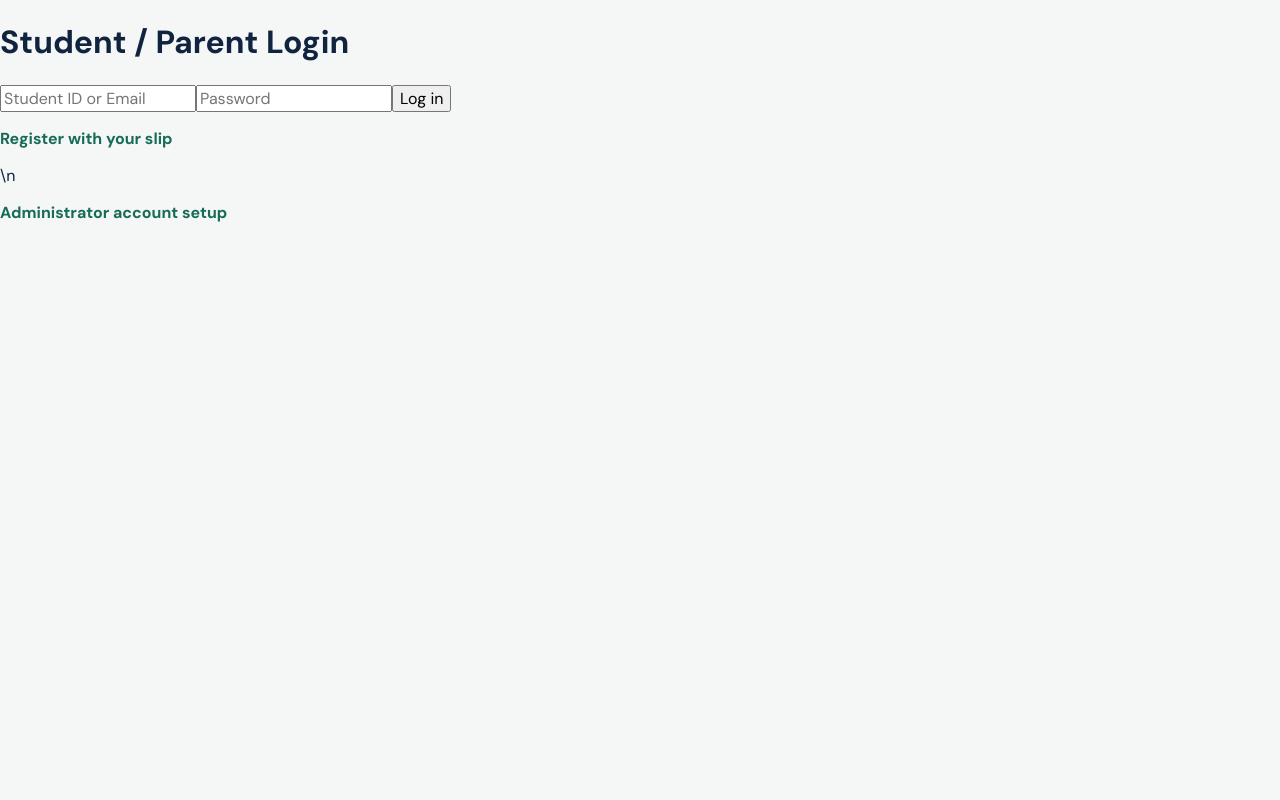
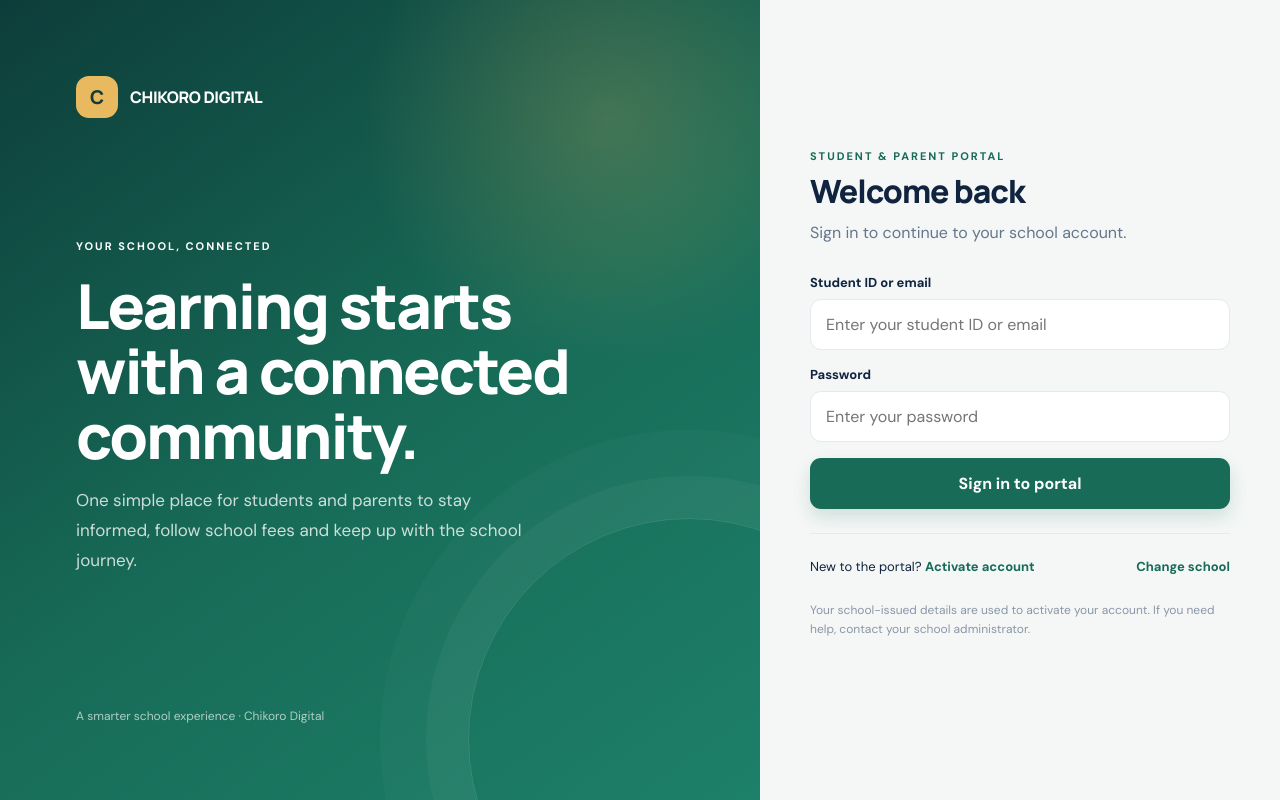
Before and after one commit to Mishtino/Chikoro-Digital, a Next.js app in the folder web/: page /portal/login in a window 1280 px wide. Built offline with nearby package versions, Linux system fonts and the light colour scheme; no server answers.

Commit message:
Redesign Chikoro Digital portal authentication screens

```diff
--- a/web/pages/portal/login.js
+++ b/web/pages/portal/login.js
@@ -1,42 +1,41 @@
 import { useRouter } from 'next/router';
 import { useState } from 'react';
-import { api } from '../../lib/api';
 
 export default function PortalLogin() {
   const router = useRouter();
   const [email, setEmail] = useState('');
   const [password, setPassword] = useState('');
   const [error, setError] = useState('');
+  const [loading, setLoading] = useState(false);
   async function submit(e) {
-    e.preventDefault();
+    e.preventDefault(); setError(''); setLoading(true);
     try {
-      const form = new URLSearchParams();
-      form.append('username', email);
-      form.append('password', password);
-      const res = await fetch(`${process.env.NEXT_PUBLIC_API_URL || 'http://localhost:8000'}/auth/login`, {
-        method: 'POST',
-        body: form,
-      });
+      const form = new URLSearchParams(); form.append('username', email); form.append('password', password);
+      const res = await fetch(`${process.env.NEXT_PUBLIC_API_URL || 'http://localhost:8000'}/auth/login`, { method: 'POST', body: form });
       const data = await res.json();
-      if (!res.ok) throw new Error(data.detail || 'Login failed');
-      localStorage.setItem('token', data.access_token);
-      router.push('/portal/fees');
-    } catch (err) {
-      setError(err.message);
-    }
+      if (!res.ok) throw new Error(data.detail || 'We could not sign you in. Check your details and try again.');
+      localStorage.setItem('token', data.access_token); router.push('/portal/fees');
+    } catch (err) { setError(err.message); } finally { setLoading(false); }
   }
   return (
-    <div className="container">
-      <div className="card">
-        <h1>Student / Parent Login</h1>
-        {error && <div className="error">{error}</div>}
+    <main className="auth-shell">
+      <section className="auth-visual">
+        <div className="brand-lockup"><span className="brand-mark">C</span><span>CHIKORO DIGITAL</span></div>
+        <div className="visual-copy"><span className="eyebrow">Your school, connected</span><h1>Learning starts with a connected community.</h1><p>One simple place for students and parents to stay informed, follow school fees and keep up with the school journey.</p></div>
+        <div className="visual-foot">A smarter school experience · Chikoro Digital</div>
+      </section>
+      <section className="auth-panel"><div className="auth-card">
+        <div className="form-eyebrow">Student & parent portal</div><h2>Welcome back</h2><p className="auth-subtitle">Sign in to continue to your school account.</p>
+        {error && <div className="auth-alert error" role="alert">{error}</div>}
         <form onSubmit={submit}>
-          <input placeholder="Student ID or Email" value={email} onChange={(e) => setEmail(e.target.value)} />
-          <input type="password" placeholder="Password" value={password} onChange={(e) => setPassword(e.target.value)} />
-          <button type="submit">Log in</button>
+          <div className="field"><label htmlFor="portal-email">Student ID or email</label><input id="portal-email" autoComplete="username" value={email} onChange={e=>setEmail(e.target.value)} placeholder="Enter your student ID or email" required /></div>
+          <div className="field"><label htmlFor="portal-password">Password</label><input id="portal-password" type="password" autoComplete="current-password" value={password} onChange={e=>setPassword(e.target.value)} placeholder="Enter your password" required /></div>
+          <button className="auth-button" type="submit" disabled={loading}>{loading ? 'Signing you in…' : 'Sign in to portal'}</button>
         </form>
-        <p><a href="/portal/register">Register with your slip</a></p>\n        <p><a href="/admin/register">Administrator account setup</a></p>
-      </div>
-    </div>
+        <div className="auth-divider"></div>
+        <div className="auth-links"><span>New to the portal? <a href="/portal/register">Activate account</a></span><a href="/">Change school</a></div>
+        <p className="auth-note">Your school-issued details are used to activate your account. If you need help, contact your school administrator.</p>
+      </div></section>
+    </main>
   );
 }
```
